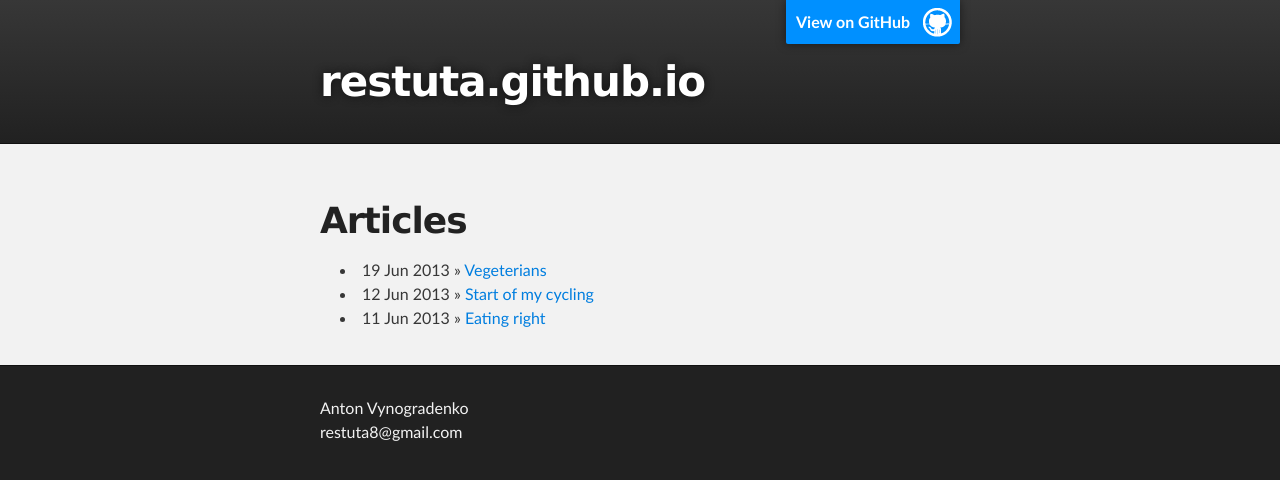
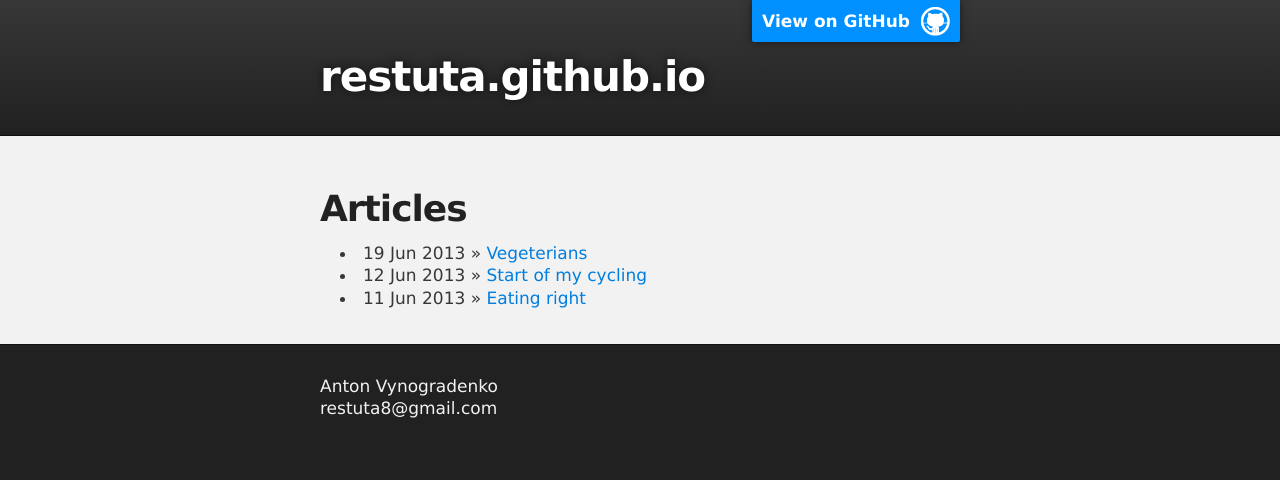
Before and after one commit to Restuta/restuta.github.io, a Jekyll site: the page built from index.html, in a window 1280 px wide. Shown: the top 480 px of the page. Built offline with Jekyll 4.4.1, drawn with Linux system fonts in a browser that asks for light colours.

Commit message:
updated font

```diff
--- a/css/stylesheet.css
+++ b/css/stylesheet.css
@@ -59,9 +59,9 @@ body {
   box-sizing: border-box;
   color:#373737;
   background: #212121;
-  font-size: 16px;
-  font-family: 'Myriad Pro', Calibri, Helvetica, Arial, sans-serif;
-  line-height: 1.5;
+  font-size: 17px;
+  font-family: 'Lucida Grande', Helvetica, Arial, sans-serif;
+  line-height: 1.3;
   -webkit-font-smoothing: antialiased;
 }
 
```
